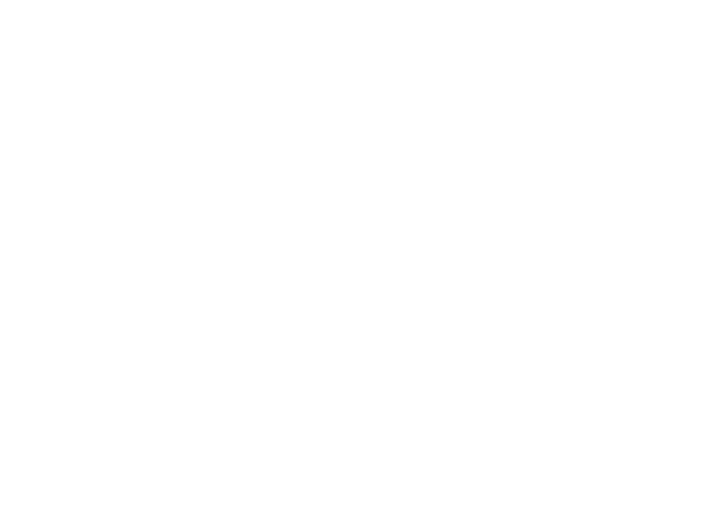
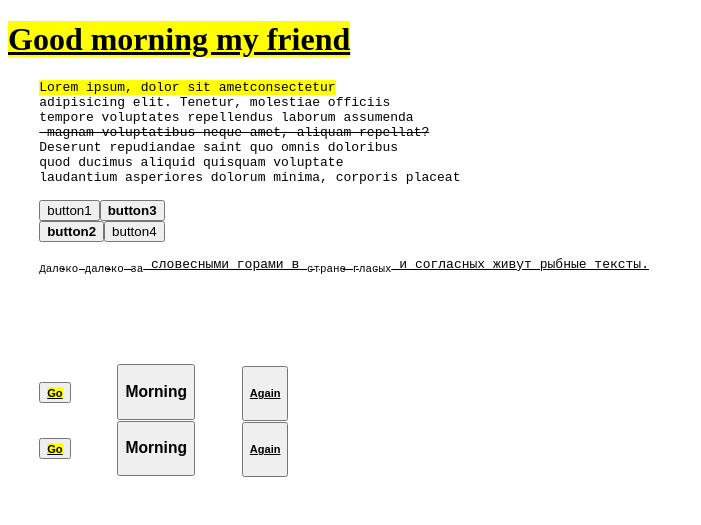
Before and after one commit to BEBEMEXA-DEVELOPER/Mexrandgz-Front-Course, a plain HTML site: page copy-folder/html/exercise/ex1-copy.html in a window 1280 px wide. Shown: the whole page, without its empty margins (0-701 px from the left). Drawn offline with Linux system fonts and the light colour scheme.

Commit message:
classwork 19-11-2024

```diff
--- a/copy-folder/html/exercise/ex1-copy.html
+++ b/copy-folder/html/exercise/ex1-copy.html
@@ -9,7 +9,35 @@
 
 <body>
 
+  <h1>
+    <mark><ins>Good morning my friend</ins></mark>
+  </h1>
 
+<pre>
+    <mark>Lorem ipsum, dolor sit ametconsectetur</mark>
+    adipisicing elit. Tenetur, molestiae officiis
+    tempore voluptates repellendus laborum assumenda
+    <del> magnam voluptatibus neque amet, aliquam repellat?</del>
+    Deserunt repudiandae saint quo omnis doloribus
+    quod ducimus aliquid quisquam voluptate
+    laudantium asperiores dolorum minima, corporis placeat
+
+    <button>button1</button><button><b>button3</b></button>
+    <button><b>button2</b></button><button>button4</button>
+
+    <ins><sub>Далеко-далеко за</sub> словесными горами в <sub>стране гласых</sub> и согласных живут рыбные тексты.</ins>
+
+
+
+
+
+
+    <button><small><b><ins><mark>Go</mark></ins></b></small></button>      <button><h3>Morning</h3></button>      <button><h5><ins>Again</ins></h5></button>
+    <button><small><b><ins><mark>Go</mark></ins></b></small></button>      <button><h3>Morning</h3></button>      <button><h5><ins>Again</ins></h5></button>
+
+
+
+</pre>
 
 </body>
 
```
Also changed, not shown: copy-folder/html/exercise/ex2-copy.html (+2 -0 lines), html/exercise/ex1.html (+3 -0 lines), 1 other file.
